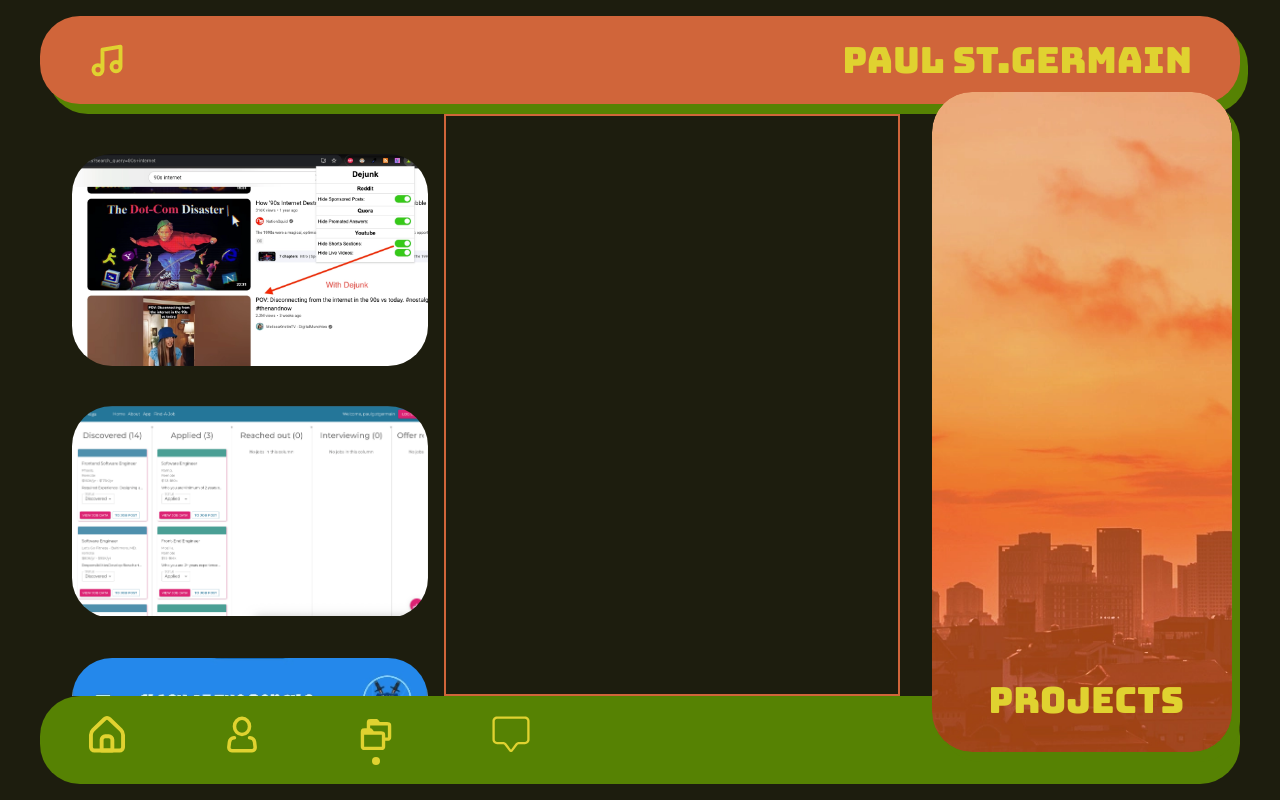
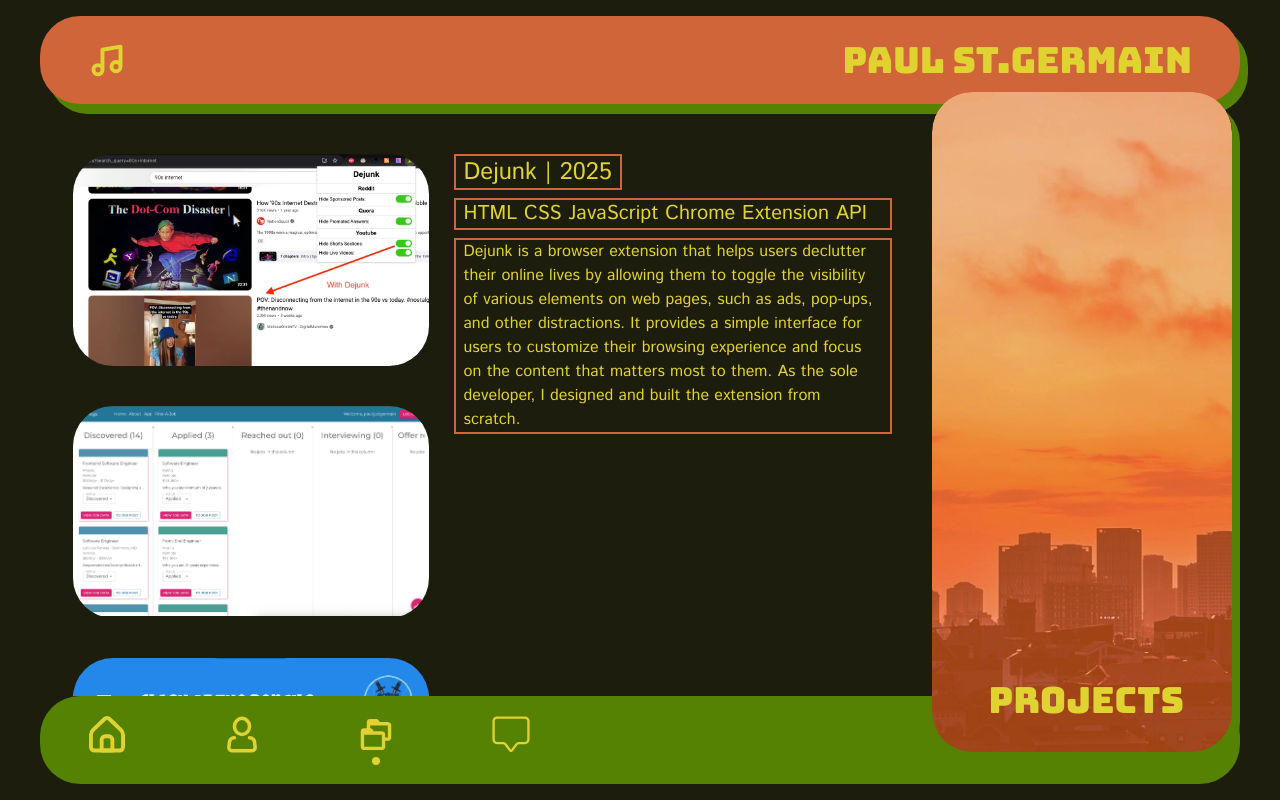
Before and after one commit to paulstgermain/portfolio, a Next.js app: page /projects in a window 1280 px wide. Both pictures are taken after a click on the element 249 px from the left and 260 px from the top of the page. Built offline with nearby package versions, Linux system fonts and the light colour scheme.

Commit message:
enables user to select a project and see some basic text for it

```diff
--- a/src/app/projects/page.tsx
+++ b/src/app/projects/page.tsx
@@ -6,6 +6,7 @@ import data from '../../data/projects.json';
 interface Project {
   id: string,
   title: string,
+  year: string,
   techStack: string[],
   description: string,
   shortBlurb: string,
@@ -42,8 +43,19 @@ export default function Projects() {
             </div>
           </div>
         </div>
-        <div className="text-primary font-istok-web flex-7 border-projectsnav border-2 mr-95">
+        <div className="text-primary font-istok-web flex-7 mr-95 scrollbar-styles scrollbar-projects overflow-y-auto">
           {/* Projects content goes here, shown to user when they click on a project image */}
+          {activeProject &&
+          <>
+            <div className="text-2xl mt-10 mx-2">
+              <p className="border-projectsnav border-2 mb-2 px-2 w-fit">{activeProject.title} | {activeProject.year}</p>
+              <p className="border-projectsnav border-2 text-xl mb-2 px-2">{activeProject.techStack.map(tech => `${tech} `)}</p>
+            </div>
+            <div className="border-projectsnav border-2 mx-2 px-2">
+              <p className="text-base">{activeProject.description}</p>
+            </div>
+          </>
+          }
         </div>
       </div>
     </main>
--- a/src/data/projects.json
+++ b/src/data/projects.json
@@ -3,7 +3,7 @@
     {
       "id": "project1",
       "title": "Dejunk",
-      "year": 2025,
+      "year": "2025",
       "techStack": ["HTML", "CSS", "JavaScript", "Chrome Extension API"],
       "description": "Dejunk is a browser extension that helps users declutter their online lives by allowing them to toggle the visibility of various elements on web pages, such as ads, pop-ups, and other distractions. It provides a simple interface for users to customize their browsing experience and focus on the content that matters most to them. As the sole developer, I designed and built the extension from scratch.",
       "shortBlurb": "Browser extension to declutter online experiences by toggling visibility of web elements.",
@@ -19,7 +19,7 @@
     {
       "id": "project2",
       "title": "Vega",
-      "year": 2024,
+      "year": "2024",
       "techStack": ["React", "TypeScript", "Material UI", "Node.js", "Express", "Auth0", "PostgreSQL"],
       "description": "Vega is a web app designed to help job seekers more efficiently manage their job search. Using a companion browser extension, users can save job postings from any website to their Vega account. The app then helps them track their applications, interviews, and follow-ups through a kanban-style interface. It also provides a Find-a-Job features that allows users to quickly use Google queries to find jobs that match their criteria. As solo developer, I built the app and browser extension from the ground up.",
       "shortBlurb": "Web app and browser extension to help job seekers manage their job search efficiently.",
@@ -36,7 +36,7 @@
     {
       "id": "project3",
       "title": "StorySquad",
-      "year": 2024,
+      "year": "2024",
       "techStack": ["Dart", "Flutter", "Node.js", "Express", "Auth0", "PostgreSQL"],
       "description": "A mobile app designed to help kids spend time off screens engaging in analog creativity. Enables kids to enter hand-written stories to compete against each other. As Full Stack Engineer & Team Lead, I worked extensively on the app & led the team into the internal beta phase.",
       "shortBlurb": "Mobile app for kids to engage in analog creativity through hand-written stories.",
@@ -50,7 +50,7 @@
     {
       "id": "project4",
       "title": "HRF DocDB",
-      "year": 2023,
+      "year": "2023",
       "techStack": ["React", "Ant Design", "Redux", "Node.js", "Express", "Okta", "PostgreSQL" ],
       "description": "An internal research tool built for Human Rights First & The Pat Finucane Centre to help them manage, analyze, and search through scanned physical documents related to human rights violations. As Full-Stack Team Lead, I led the team through the project lifecycle, from initial requirements gathering to deployment. Then I implemented final features and polish, and shipped the project.",
       "shortBlurb": "Internal research tool enabling search an analysis of physical documents.",
```
